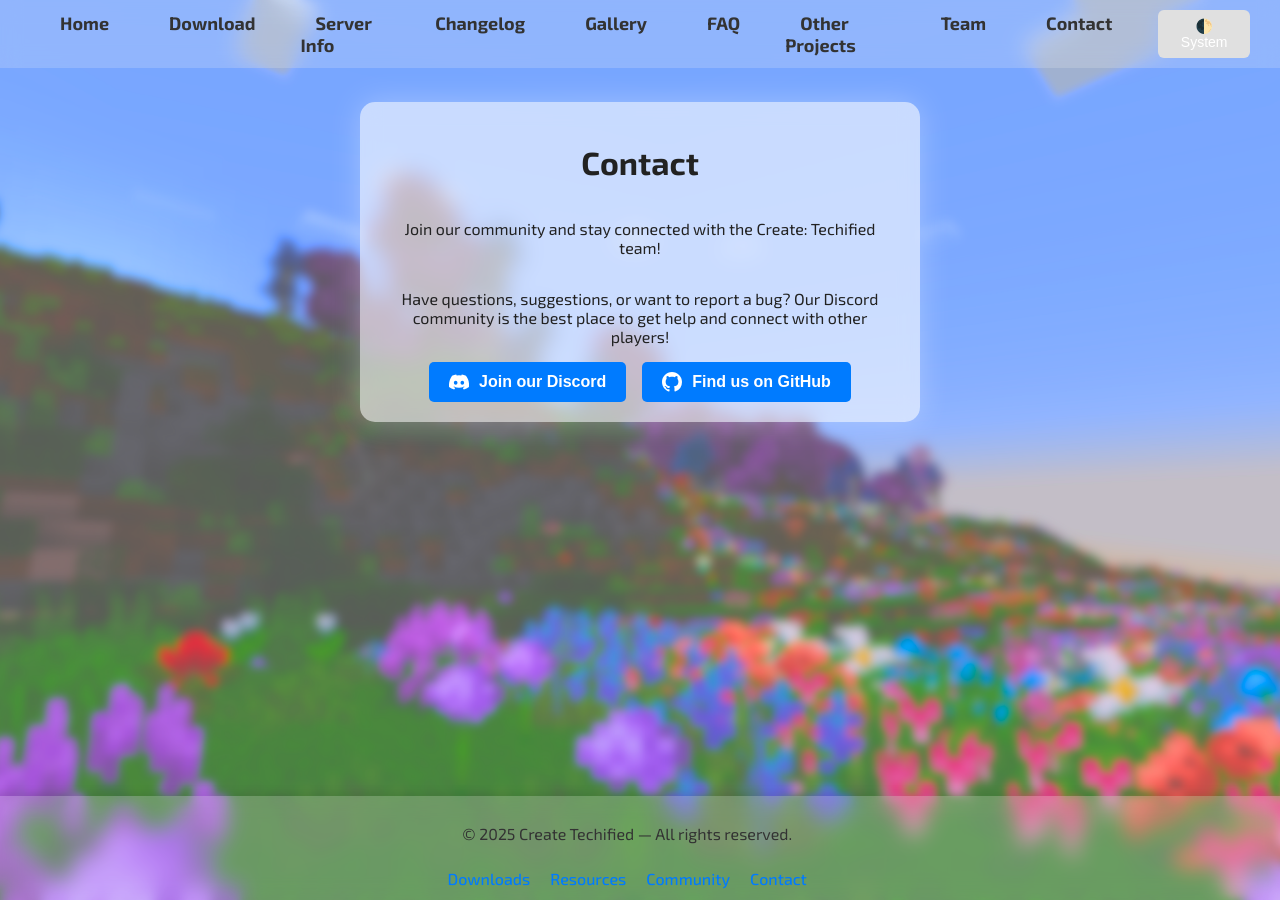
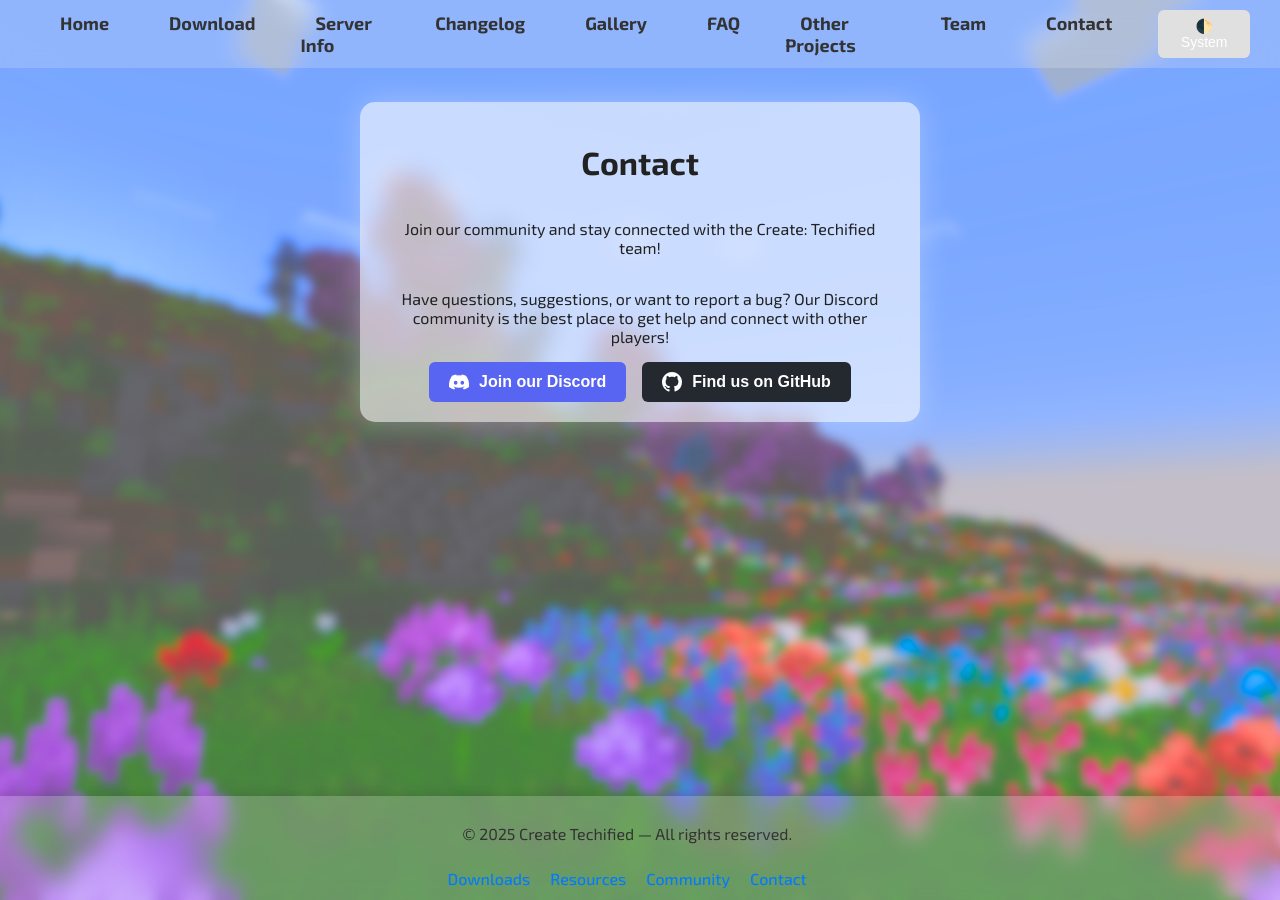
Before and after one commit to CreateTechified/Website, a Jekyll site: the page built from contact.html, in a window 1280 px wide. Built offline with Jekyll 4.4.1, drawn with Linux system fonts in a browser that asks for light colours.

Commit message:
Fix buttons.. lol

```diff
--- a/contact.html
+++ b/contact.html
@@ -10,13 +10,13 @@ title: Contact
       <p>Join our community and stay connected with the Create: Techified team!</p>
       <p>Have questions, suggestions, or want to report a bug? Our Discord community is the best place to get help and connect with other players!</p>
       <div class="contact-links">
-        <a href="https://discord.com/invite/xe4sbhz7YH" class="button discord-btn" target="_blank">
+        <a href="https://discord.com/invite/xe4sbhz7YH" class="btn-discord" target="_blank">
           <svg viewBox="0 0 127.14 96.36" xmlns="http://www.w3.org/2000/svg">
             <path d="M107.7,8.07A105.15,105.15,0,0,0,81.47,0a72.06,72.06,0,0,0-3.36,6.83A97.68,97.68,0,0,0,49,6.83,72.06,72.06,0,0,0,45.64,0,105.89,105.89,0,0,0,19.39,8.09C2.71,32.65-1.87,56.6.35,80.1a105.77,105.77,0,0,0,32.59,16.26,77.7,77.7,0,0,0,7.12-11.59,64.28,64.28,0,0,1-11.35-5.38c.94-.68,1.84-1.39,2.69-2.13a75.18,75.18,0,0,0,64.32,0c.85.74,1.75,1.45,2.69,2.13a64.2,64.2,0,0,1-11.35,5.38,77.7,77.7,0,0,0,7.12,11.59,105.09,105.09,0,0,0,32.59-16.26C130,49.25,121.81,25.48,107.7,8.07ZM42.45,65.69C36.18,65.69,31,60,31,53s5-12.74,11.43-12.74S54,46,53.87,53,48.84,65.69,42.45,65.69Zm42.24,0C78.41,65.69,73.25,60,73.25,53s5-12.74,11.44-12.74S96.23,46,96.12,53,91.08,65.69,84.69,65.69Z"/>
           </svg>
           Join our Discord
         </a>
-        <a href="https://github.com/createtechified" class="button github-btn" target="_blank">
+        <a href="https://github.com/createtechified" class="btn-github" target="_blank">
           <svg viewBox="0 0 16 16" xmlns="http://www.w3.org/2000/svg">
             <path d="M8 0C3.58 0 0 3.58 0 8c0 3.54 2.29 6.53 5.47 7.59.4.07.55-.17.55-.38 0-.19-.01-.82-.01-1.49-2.01.37-2.53-.49-2.69-.94-.09-.23-.48-.94-.82-1.13-.28-.15-.68-.52-.01-.53.63-.01 1.08.58 1.23.82.72 1.21 1.87.87 2.33.66.07-.52.28-.87.51-1.07-1.78-.2-3.64-.89-3.64-3.95 0-.87.31-1.59.82-2.15-.08-.2-.36-1.02.08-2.12 0 0 .67-.21 2.2.82.64-.18 1.32-.27 2-.27.68 0 1.36.09 2 .27 1.53-1.04 2.2-.82 2.2-.82.44 1.1.16 1.92.08 2.12.51.56.82 1.27.82 2.15 0 3.07-1.87 3.75-3.65 3.95.29.25.54.73.54 1.48 0 1.07-.01 1.93-.01 2.2 0 .21.15.46.55.38A8.012 8.012 0 0 0 16 8c0-4.42-3.58-8-8-8z"/>
           </svg>
--- a/style.css
+++ b/style.css
@@ -107,35 +107,62 @@ body {
 
 /* Button Styles */
 .button {
+  display: inline-block;
+  background: var(--accent);
+  color: white;
+  padding: 10px 20px;
+  border-radius: 8px;
+  text-decoration: none;
+  font-weight: 600;
+  font-size: 16px;
+  transition: background 0.3s, transform 0.2s, box-shadow 0.2s;
+  margin-top: 10px;
+  margin-right: 10px;
+  box-shadow: 0 2px 8px rgba(0, 0, 0, 0.2);
+}
+
+.button:hover {
+  background: var(--link);
+  transform: scale(1.05);
+  box-shadow: 0 3px 12px rgba(0, 0, 0, 0.3);
+}
+
+.btn-discord {
   display: inline-flex;
   align-items: center;
   gap: 10px;
+  background-color: #5865F2;
+  color: #ffffff !important; /* Forces white text */
+  padding: 10px 20px;
+  border-radius: 6px;
   text-decoration: none;
-  padding: 10px 20px;
-  border-radius: 5px;
   font-family: sans-serif;
   font-weight: 600;
-  transition: opacity 0.2s;
+  transition: filter 0.2s;
 }
 
-.button:hover {
-  opacity: 0.9;
+.btn-github {
+  display: inline-flex;
+  align-items: center;
+  gap: 10px;
+  background-color: #24292f;
+  color: #ffffff !important;
+  padding: 10px 20px;
+  border-radius: 6px;
+  text-decoration: none;
+  font-family: sans-serif;
+  font-weight: 600;
+  transition: filter 0.2s;
 }
 
-.discord-btn {
-  background-color: #5865F2;
-  color: white;
+.btn-discord:hover, .btn-github:hover {
+  filter: brightness(0.9);
 }
 
-.github-btn {
-  background-color: #24292f;
-  color: white;
-}
-
-.button svg {
+.btn-discord svg, .btn-github svg {
   width: 20px;
   height: 20px;
-  fill: currentColor;
+  fill: white;
 }
 
 
```
